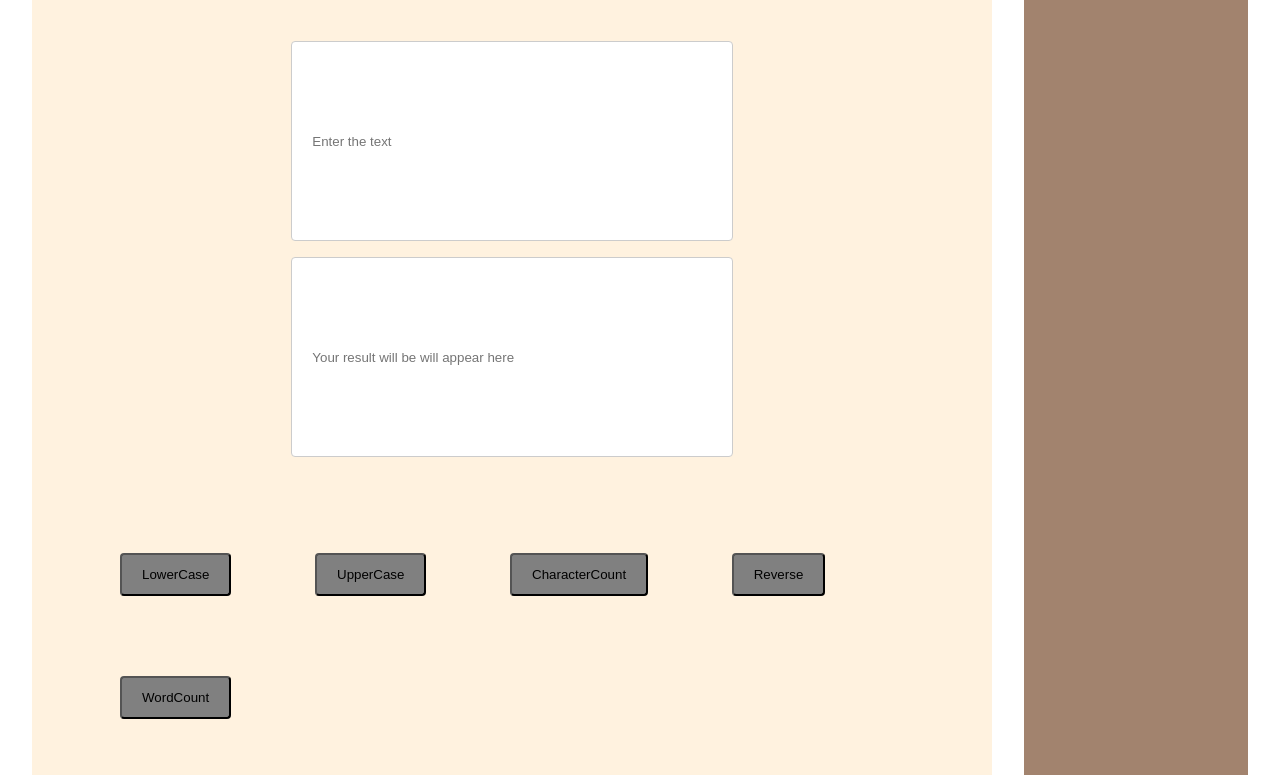
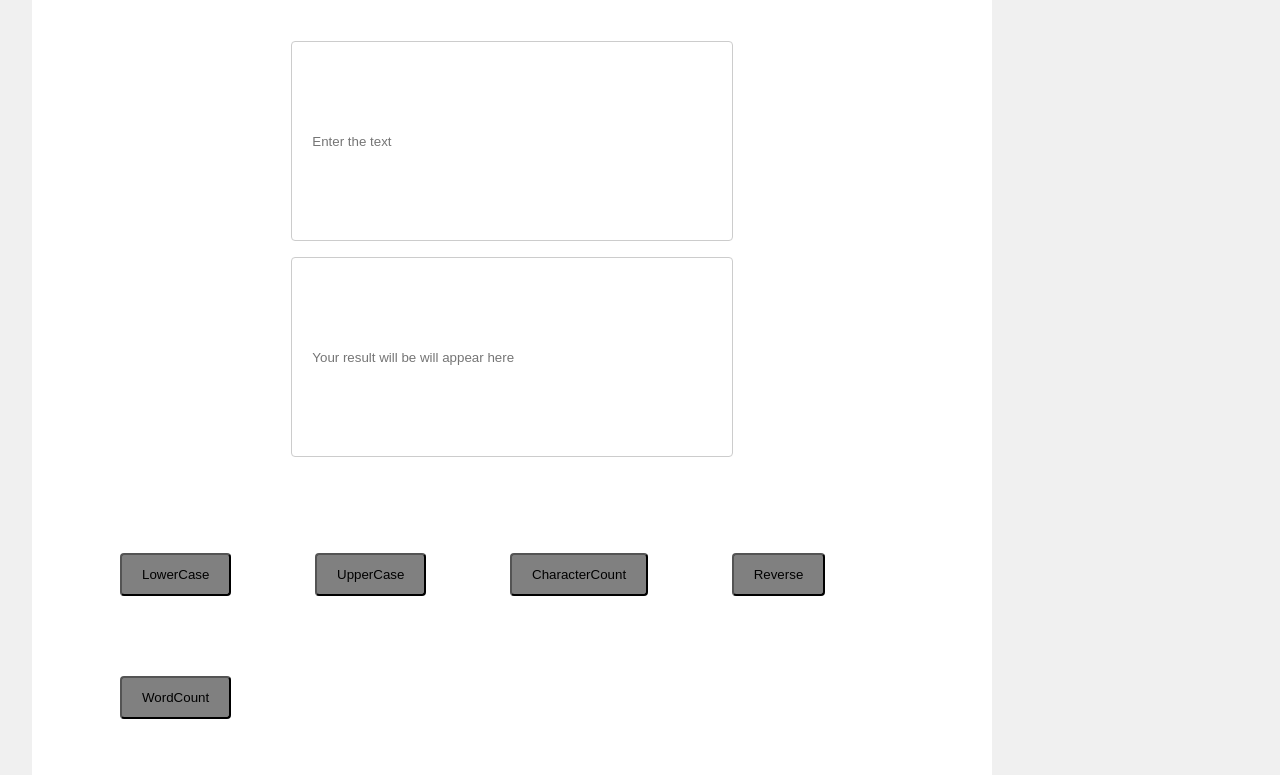
Before and after one commit to aangupta/String-Utilities, a website: page index.html in a window 1280 px wide. Shown: the part 233-1008 px from the top of the page. Drawn offline with Linux system fonts and the light colour scheme.

Commit message:
changed the color combination

```diff
--- a/style.css
+++ b/style.css
@@ -16,6 +16,7 @@ body {
   font-family: 'Crimson Text', serif;
   line-height: 1.4;
   margin: 0 2rem;
+  background-color: #f0f0f0;
 }
 
 header {
@@ -51,7 +52,7 @@ header a {
 }
 
 li a:hover {
-  background-color: #d9ad7c;
+  background-color: #585858;
   color: white;
 }
 
@@ -103,15 +104,12 @@ footer {
   justify-content: center;
   padding: 3rem;
   grid-gap: 3rem;
-  background-color: #fff2df;
-  border-radius: 2rem;
+  background-color: white;
 }
 
 .top-box-a {
   grid-area: top-box-a;
   padding: 3rem;
-  background-color: #a2836e;
-  border-radius: 2rem;
 }
 
 .boxes {
```
